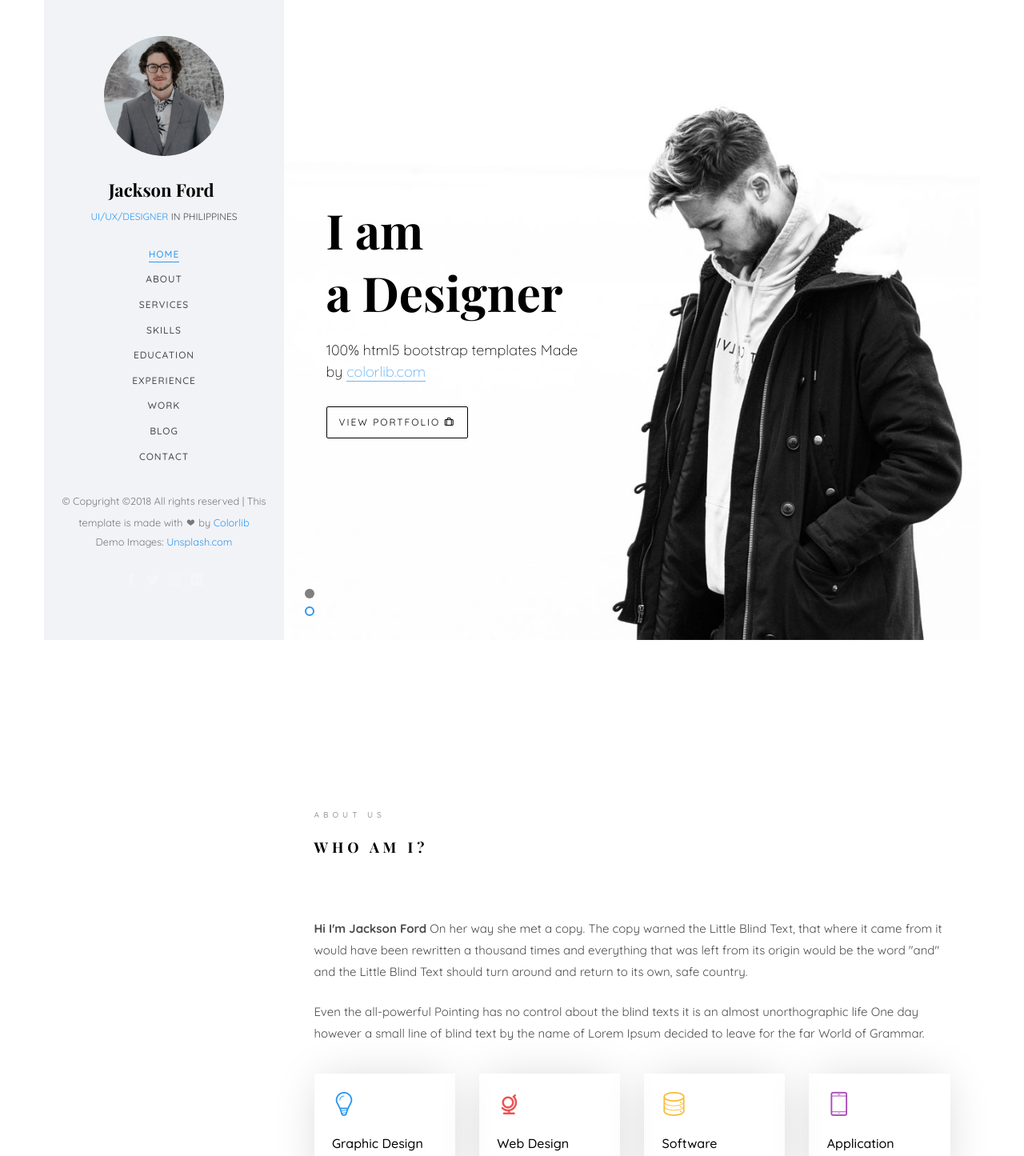
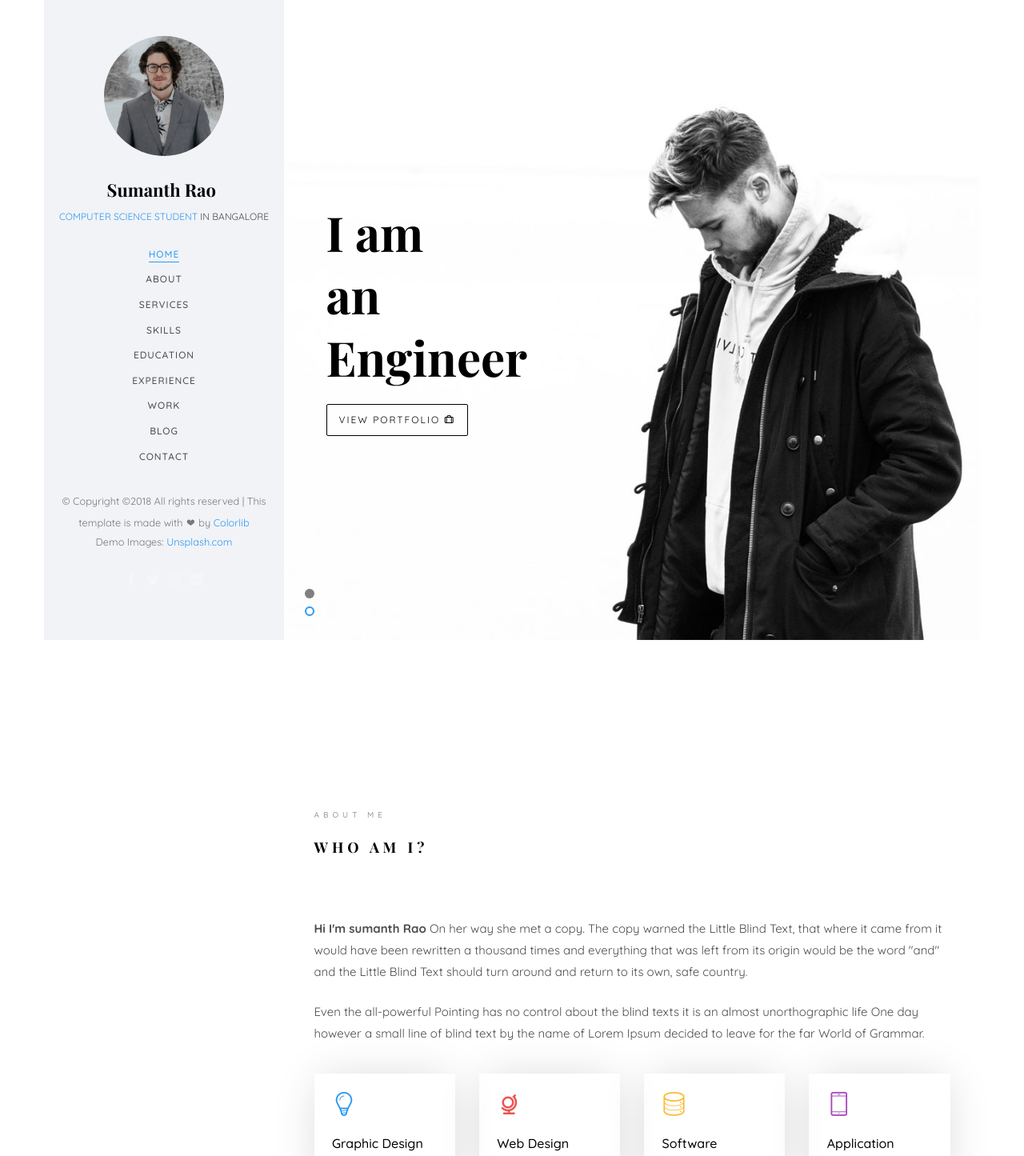
Before and after one commit to sumanthrao/sumanthrao.github.io, a plain HTML site: page index.html in a window 1280 px wide. Shown: the top 1445 px of the page at 80% size. Drawn offline with nearby package versions, Linux system fonts and the light colour scheme; files whose address does not match are found by name; a web font is replaced by a local one.

Commit message:
initial changes

```diff
--- a/index.html
+++ b/index.html
@@ -57,8 +57,8 @@
 		<aside id="colorlib-aside" role="complementary" class="border js-fullheight">
 			<div class="text-center">
 				<div class="author-img" style="background-image: url(images/about.jpg);"></div>
-				<h1 id="colorlib-logo"><a href="index.html">Jackson Ford</a></h1>
-				<span class="position"><a href="#">UI/UX/Designer</a> in Philippines</span>
+				<h1 id="colorlib-logo"><a href="index.html">Sumanth Rao</a></h1>
+				<span class="position"><a href="#">Computer Science Student</a> in Bangalore</span>
 			</div>
 			<nav id="colorlib-main-menu" role="navigation" class="navbar">
 				<div id="navbar" class="collapse">
@@ -101,8 +101,8 @@ Copyright &copy;<script>document.write(new Date().getFullYear());</script> All r
 					   			<div class="col-md-6 col-md-offset-3 col-md-pull-3 col-sm-12 col-xs-12 js-fullheight slider-text">
 					   				<div class="slider-text-inner js-fullheight">
 					   					<div class="desc">
-						   					<h1>Hi! <br>I'm Jackson</h1>
-						   					<h2>100% html5 bootstrap templates Made by <a href="https://colorlib.com/" target="_blank">colorlib.com</a></h2>
+						   					<h1>Hey! <br>I'm Sumanth</h1>
+						   					<h2> <a href="https://colorlib.com/" target="_blank"></a></h2>
 												<p><a class="btn btn-primary btn-learn">Download CV <i class="icon-download4"></i></a></p>
 											</div>
 					   				</div>
@@ -117,8 +117,8 @@ Copyright &copy;<script>document.write(new Date().getFullYear());</script> All r
 					   			<div class="col-md-6 col-md-offset-3 col-md-pull-3 col-sm-12 col-xs-12 js-fullheight slider-text">
 					   				<div class="slider-text-inner">
 					   					<div class="desc">
-						   					<h1>I am <br>a Designer</h1>
-												<h2>100% html5 bootstrap templates Made by <a href="https://colorlib.com/" target="_blank">colorlib.com</a></h2>
+						   					<h1>I am <br>an Engineer</h1>
+
 												<p><a class="btn btn-primary btn-learn">View Portfolio <i class="icon-briefcase3"></i></a></p>
 											</div>
 					   				</div>
@@ -137,9 +137,9 @@ Copyright &copy;<script>document.write(new Date().getFullYear());</script> All r
 							<div class="row row-bottom-padded-sm animate-box" data-animate-effect="fadeInLeft">
 								<div class="col-md-12">
 									<div class="about-desc">
-										<span class="heading-meta">About Us</span>
+										<span class="heading-meta">About Me</span>
 										<h2 class="colorlib-heading">Who Am I?</h2>
-										<p><strong>Hi I'm Jackson Ford</strong> On her way she met a copy. The copy warned the Little Blind Text, that where it came from it would have been rewritten a thousand times and everything that was left from its origin would be the word "and" and the Little Blind Text should turn around and return to its own, safe country.</p>
+										<p><strong>Hi I'm sumanth Rao</strong> On her way she met a copy. The copy warned the Little Blind Text, that where it came from it would have been rewritten a thousand times and everything that was left from its origin would be the word "and" and the Little Blind Text should turn around and return to its own, safe country.</p>
 										<p>Even the all-powerful Pointing has no control about the blind texts it is an almost unorthographic life One day however a small line of blind text by the name of Lorem Ipsum decided to leave for the far World of Grammar.</p>
 									</div>
 								</div>
```
